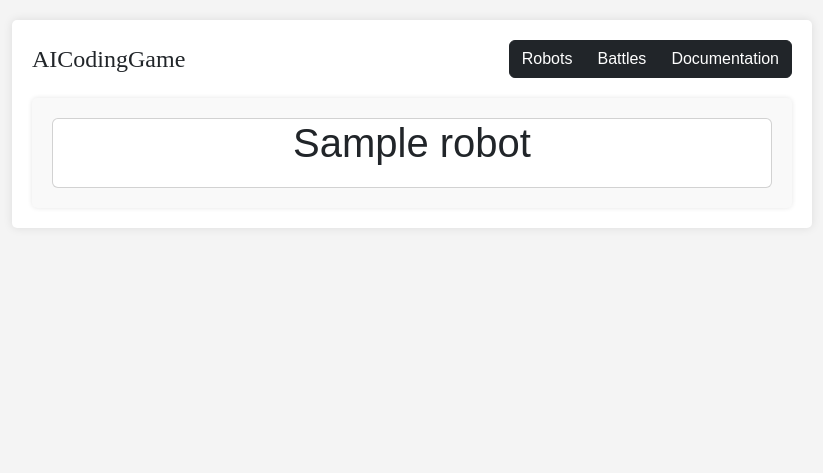
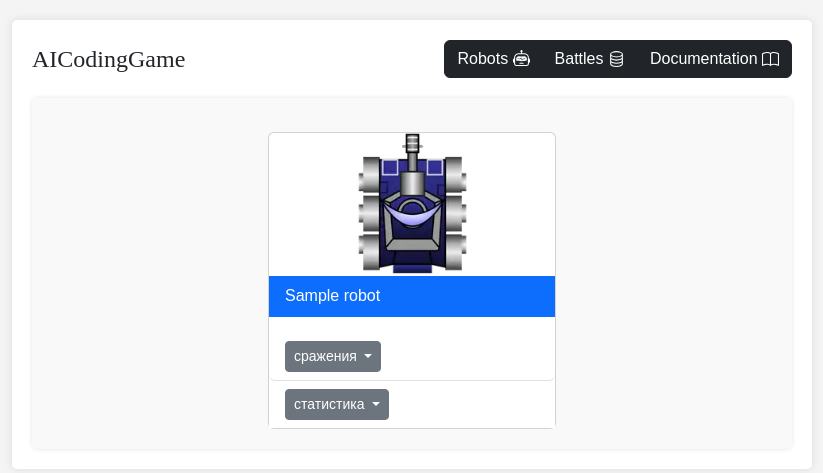
Before and after one commit to Skorono/AICodingGameV2, a Django app: template AICodingGame_Frontend/view/templates/robots.html in a window 1280 px wide. Shown: the top 473 px of the page, without its empty margins (228-1051 px from the left). Run offline with Django 5.2, Linux system fonts and the light colour scheme; the template is opened without the code that fills it: most values are stand-ins (such as "Sample title", 1, 10 or a date in 2020).

Commit message:
update view

```diff
--- a/AICodingGame_Frontend/AICodingGame_Frontend/settings.py
+++ b/AICodingGame_Frontend/AICodingGame_Frontend/settings.py
@@ -9,7 +9,7 @@ https://docs.djangoproject.com/en/5.0/topics/settings/
 For the full list of settings and their values, see
 https://docs.djangoproject.com/en/5.0/ref/settings/
 """
-
+import os
 from pathlib import Path
 
 # Build paths inside the project like this: BASE_DIR / 'subdir'.
@@ -116,6 +116,9 @@ USE_TZ = True
 # https://docs.djangoproject.com/en/5.0/howto/static-files/
 
 STATIC_URL = 'static/'
+STATICFILES_DIRS = (
+    os.path.join(BASE_DIR, "static/"),
+)
 
 # Default primary key field type
 # https://docs.djangoproject.com/en/5.0/ref/settings/#default-auto-field
--- /dev/null
+++ b/AICodingGame_Frontend/view/templates/docs.html
@@ -0,0 +1,5 @@
+{% extends 'index.html' %}
+
+{% block content %}
+
+{% endblock %}
--- a/AICodingGame_Frontend/view/templates/index.html
+++ b/AICodingGame_Frontend/view/templates/index.html
@@ -61,6 +61,7 @@
             font-family: "Mukti Narrow";
             font-size: x-large;
         }
+        {% block styles %}{% endblock %}
     </style>
 </head>
 <body>
@@ -68,9 +69,22 @@
     <div class="header">
         <a href="/" class="title link-dark link-offset-2 link-underline link-underline-opacity-0">AICodingGame</a>
         <div class="nav-buttons btn-group">
-            <a href="/robots" class="btn btn-dark">Robots</a>
-            <a href="/battles" class="btn btn-dark">Battles</a>
-            <a href="/docs" class="btn btn-dark">Documentation</a>
+            <a href="/robots" class="btn btn-dark">Robots
+                <svg xmlns="http://www.w3.org/2000/svg" width="17" height="17" style="margin-bottom: 3px;" fill="currentColor" class="bi bi-robot" viewBox="0 0 16 16">
+                    <path d="M6 12.5a.5.5 0 0 1 .5-.5h3a.5.5 0 0 1 0 1h-3a.5.5 0 0 1-.5-.5M3 8.062C3 6.76 4.235 5.765 5.53 5.886a26.58 26.58 0 0 0 4.94 0C11.765 5.765 13 6.76 13 8.062v1.157a.933.933 0 0 1-.765.935c-.845.147-2.34.346-4.235.346-1.895 0-3.39-.2-4.235-.346A.933.933 0 0 1 3 9.219zm4.542-.827a.25.25 0 0 0-.217.068l-.92.9a24.767 24.767 0 0 1-1.871-.183.25.25 0 0 0-.068.495c.55.076 1.232.149 2.02.193a.25.25 0 0 0 .189-.071l.754-.736.847 1.71a.25.25 0 0 0 .404.062l.932-.97a25.286 25.286 0 0 0 1.922-.188.25.25 0 0 0-.068-.495c-.538.074-1.207.145-1.98.189a.25.25 0 0 0-.166.076l-.754.785-.842-1.7a.25.25 0 0 0-.182-.135Z"/>
+                    <path d="M8.5 1.866a1 1 0 1 0-1 0V3h-2A4.5 4.5 0 0 0 1 7.5V8a1 1 0 0 0-1 1v2a1 1 0 0 0 1 1v1a2 2 0 0 0 2 2h10a2 2 0 0 0 2-2v-1a1 1 0 0 0 1-1V9a1 1 0 0 0-1-1v-.5A4.5 4.5 0 0 0 10.5 3h-2zM14 7.5V13a1 1 0 0 1-1 1H3a1 1 0 0 1-1-1V7.5A3.5 3.5 0 0 1 5.5 4h5A3.5 3.5 0 0 1 14 7.5"/>
+                </svg>
+            </a>
+            <a href="/battles" class="btn btn-dark">Battles
+                <svg xmlns="http://www.w3.org/2000/svg" width="17" height="17" style="margin-bottom: 3px;" fill="currentColor" class="bi bi-database" viewBox="0 0 16 16">
+                    <path d="M4.318 2.687C5.234 2.271 6.536 2 8 2s2.766.27 3.682.687C12.644 3.125 13 3.627 13 4c0 .374-.356.875-1.318 1.313C10.766 5.729 9.464 6 8 6s-2.766-.27-3.682-.687C3.356 4.875 3 4.373 3 4c0-.374.356-.875 1.318-1.313ZM13 5.698V7c0 .374-.356.875-1.318 1.313C10.766 8.729 9.464 9 8 9s-2.766-.27-3.682-.687C3.356 7.875 3 7.373 3 7V5.698c.271.202.58.378.904.525C4.978 6.711 6.427 7 8 7s3.022-.289 4.096-.777A4.92 4.92 0 0 0 13 5.698M14 4c0-1.007-.875-1.755-1.904-2.223C11.022 1.289 9.573 1 8 1s-3.022.289-4.096.777C2.875 2.245 2 2.993 2 4v9c0 1.007.875 1.755 1.904 2.223C4.978 15.71 6.427 16 8 16s3.022-.289 4.096-.777C13.125 14.755 14 14.007 14 13zm-1 4.698V10c0 .374-.356.875-1.318 1.313C10.766 11.729 9.464 12 8 12s-2.766-.27-3.682-.687C3.356 10.875 3 10.373 3 10V8.698c.271.202.58.378.904.525C4.978 9.71 6.427 10 8 10s3.022-.289 4.096-.777A4.92 4.92 0 0 0 13 8.698m0 3V13c0 .374-.356.875-1.318 1.313C10.766 14.729 9.464 15 8 15s-2.766-.27-3.682-.687C3.356 13.875 3 13.373 3 13v-1.302c.271.202.58.378.904.525C4.978 12.71 6.427 13 8 13s3.022-.289 4.096-.777c.324-.147.633-.323.904-.525"/>
+                </svg>
+            </a>
+            <a href="/docs" class="btn btn-dark">Documentation
+                <svg xmlns="http://www.w3.org/2000/svg" width="17" height="17" fill="currentColor" class="bi bi-book" viewBox="0 0 16 16">
+                    <path d="M1 2.828c.885-.37 2.154-.769 3.388-.893 1.33-.134 2.458.063 3.112.752v9.746c-.935-.53-2.12-.603-3.213-.493-1.18.12-2.37.461-3.287.811V2.828zm7.5-.141c.654-.689 1.782-.886 3.112-.752 1.234.124 2.503.523 3.388.893v9.923c-.918-.35-2.107-.692-3.287-.81-1.094-.111-2.278-.039-3.213.492V2.687zM8 1.783C7.015.936 5.587.81 4.287.94c-1.514.153-3.042.672-3.994 1.105A.5.5 0 0 0 0 2.5v11a.5.5 0 0 0 .707.455c.882-.4 2.303-.881 3.68-1.02 1.409-.142 2.59.087 3.223.877a.5.5 0 0 0 .78 0c.633-.79 1.814-1.019 3.222-.877 1.378.139 2.8.62 3.681 1.02A.5.5 0 0 0 16 13.5v-11a.5.5 0 0 0-.293-.455c-.952-.433-2.48-.952-3.994-1.105C10.413.809 8.985.936 8 1.783"/>
+                </svg>
+            </a>
         </div>
     </div>
     <div class="main-content">
--- a/AICodingGame_Frontend/view/templates/robots.html
+++ b/AICodingGame_Frontend/view/templates/robots.html
@@ -1,11 +1,65 @@
 {% extends 'index.html' %}
+{% load static %}
+
+{% block styles %}
+    .robot-logo{
+        width: 50%;
+        height: 65%;
+        margin-left: auto;
+        margin-right: auto;
+    }
+
+    .main-content{
+        display: flex;
+        flex-direction: row;
+        flex-wrap: wrap;
+        justify-content: space-around;
+    }
+
+    .card{
+        margin-top: 2%;
+    }
+{% endblock %}
+
 
 {% block content %}
+    {% for robot in robots %}
+        <div class="card" style="width: 18rem">
+            <img class="robot-logo" src="{% static './images/robotSprite.png' %}"  class="card-img-top" />
+            <div class=card-body"">
+                <div class="list-group list-group-flush">
+                    <p class="list-group-item active">{{ robot.name }}</p>
 
-    {% for robot in robots %}
-        <div class="card">
-            <h1>{{ robot.name }}</h1>
+                    <div class="list-group-item btn-group">
+                        <button class="btn btn-secondary btn-sm dropdown-toggle" type="button" data-bs-toggle="dropdown" aria-expanded="false">
+                            сражения
+                        </button>
+                        <ul class="dropdown-menu">
+                            {% for battle in robot.battle %}
+                                <h1>{{ battle.id }}</h1>
+                            {% empty %}
+                                <p class=".text-color-secondary">Этот робот пока ещё не участвовал в боях...</p>
+                            {% endfor %}
+                        </ul>
+                    </div>
+
+                    <div class="list-group-item btn-group">
+                        <button class="btn btn-secondary btn-sm dropdown-toggle" type="button" data-bs-toggle="dropdown" aria-expanded="false">
+                            статистика
+                        </button>
+                        <ul class="dropdown-menu">
+                            {% for stat in robot.statistic %}
+                                <p>{{ stat.winnerPercent }}</p>
+                                <p>{{ stat.killDeathPercent }}</p>
+                            {% empty %}
+                                <p class=".text-color-secondary">Недостаточно информации</p>
+                            {% endfor %}
+                        </ul>
+                    </div>
+                </div>
+            </div>
         </div>
+    {% empty %}
+        <p class=".text-dark-emphasis">Здесь пока ничего нет...</p>
     {% endfor %}
-
 {% endblock %}
--- a/AICodingGame_Frontend/view/urls.py
+++ b/AICodingGame_Frontend/view/urls.py
@@ -6,5 +6,5 @@ urlpatterns = [
     path('', views.mainPage),
     path('robots', views.robotsView),
     path('battles', views.battlesView),
-    path('docs', views.mainPage)
+    path('docs', views.docsView)
 ]
--- a/AICodingGame_Frontend/view/views.py
+++ b/AICodingGame_Frontend/view/views.py
@@ -14,3 +14,6 @@ def robotsView(request):
 def battlesView(request):
     battles = json.loads(r.get(f"{BASE_URL}/api/Battle/getBattles").content)
     return render(request, 'battles.html', {'battles': battles})
+
+def docsView(request):
+    return render(request, 'docs.html')
```
Also changed, not shown: AICodingGame_Frontend/view/templates/battles.html (+7 -5 lines), AICodingGame_Frontend/static/images/robotSprite.png (added), 3 other files.
